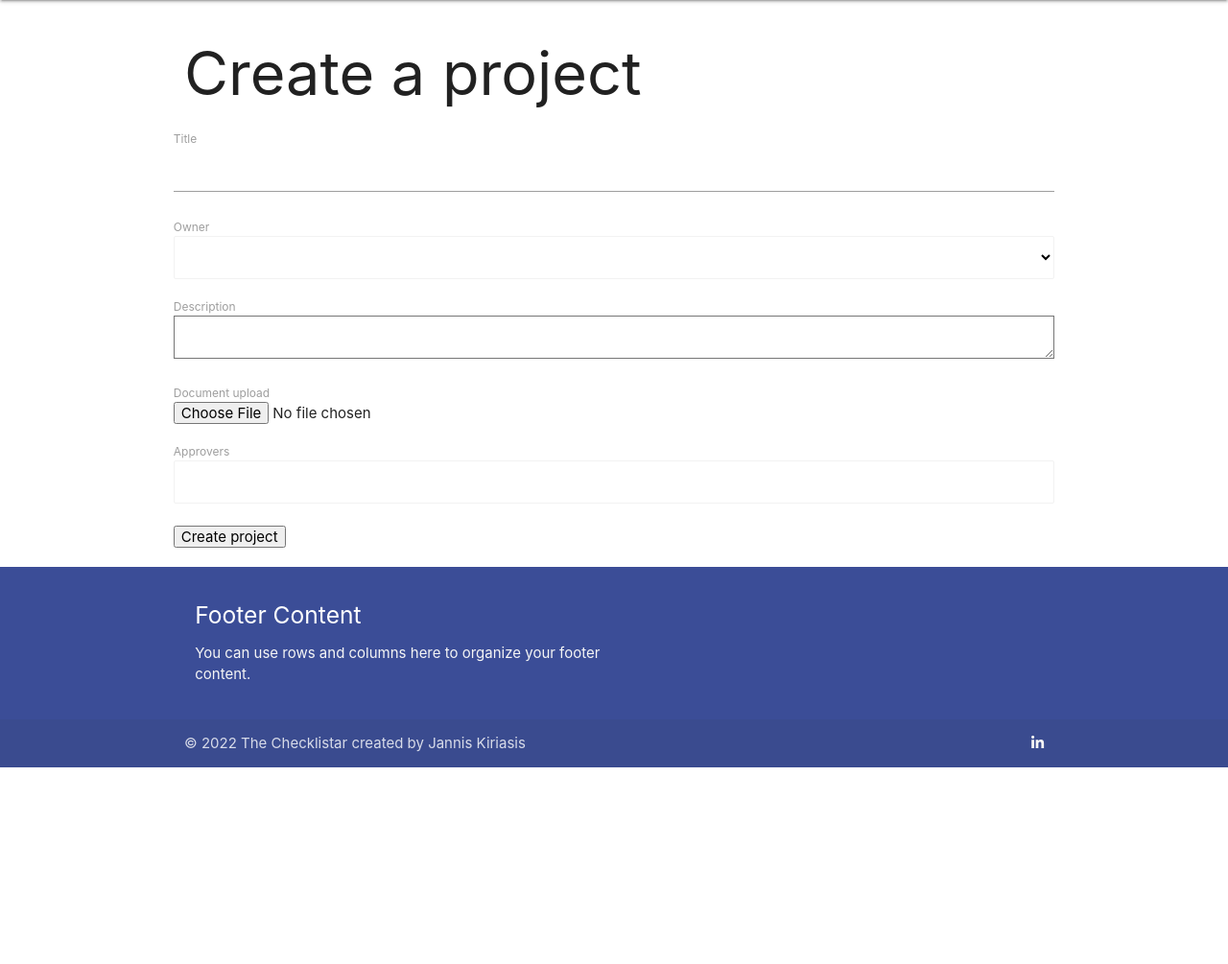
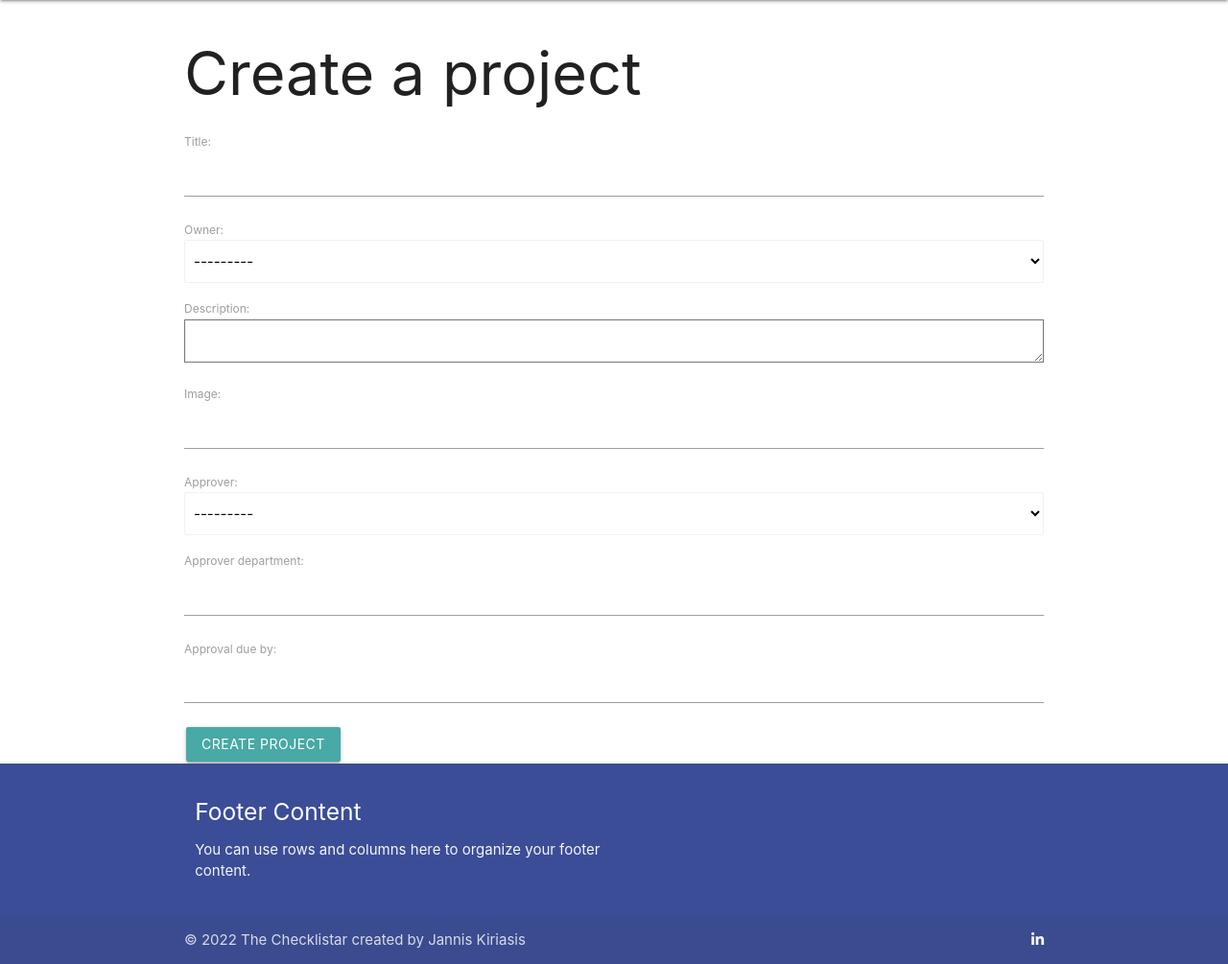
Before and after one commit to jannis-kiriasis/the-checklistar, a Django app: page /create-project in a window 1280 px wide. Shown: the part 64-1069 px from the top of the page at 96% size. Before the commit the page ends 864 px from the top, so only its background shows below. Run offline with Django 3.2, Linux system fonts and the light colour scheme; lists and menus that the app fills with data are empty; some libraries are stand-ins or nearby versions; some web fonts are replaced.

Commit message:
Save approvers when project is created

```diff
--- a/project_management/forms.py
+++ b/project_management/forms.py
@@ -2,34 +2,15 @@ from .models import Project, ProjectApproval, User, UserProfile
 from django import forms
 
 
+class ProjectForm(forms.ModelForm):
 
-# class ProjectForm(forms.ModelForm):
+    class Meta:
+        model = Project
+        fields = ['title', 'owner', 'description', 'document']
 
-#     title = forms.CharField(
-#         required=True,
-#     )
 
-#     owners = forms.ModelChoiceField(
-#         queryset=User.objects.all()
-#     )
+class ApproverForm(forms.ModelForm):
 
-#     # document = forms.FileField()
-
-#     description = forms.CharField(
-#         required=True,
-#         widget=forms.widgets.Textarea(
-#             attrs={
-#                 "placeholder": "Add your project description...",
-#                 "class": "textarea",
-#             }
-#         ),
-#         label="",
-#     )
-
-#     approvers = forms.ModelChoiceField(
-#         queryset=UserProfile.objects.all()
-#     )
-
-#     class Meta:
-#         model = Project
-#         fields = ['title', 'owner', 'description', 'document', 'approvers']
+    class Meta:
+        model = ProjectApproval
+        fields = ['approver', 'approver_department', 'approval_due_by']
--- a/project_management/views.py
+++ b/project_management/views.py
@@ -1,7 +1,7 @@
 from django.shortcuts import render, get_object_or_404, redirect
 from django.views import generic, View
 from .models import Project, ProjectApproval, UserProfile, User
-# from .forms import ProjectForm
+from .forms import ProjectForm, ApproverForm
 
 
 # ProjectList view for dashboard.html. Shows all the projects with related
@@ -48,35 +48,35 @@ class ProjectDetails(View):
             )
 
 
-def CreateProject(request):
-    users = User.objects.all()
-    userProfile = UserProfile.objects.all()
-    projectApprovers = ProjectApproval.objects.all()
+# def CreateProject(request):
+#     users = User.objects.all()
+#     userProfile = UserProfile.objects.all()
+#     projectApprovers = ProjectApproval.objects.all()
 
-    if request.method == "POST":
-        title = request.POST.get("title")
-        owner = request.POST.get("owner")
-        description = request.POST.get("description")
-        document = request.POST.get("document")
-        approvers = request.POST.get("approvers")
-        Project.objects.create(
-            title=title,
-            owner=User,
-            description=description,
-            document=document,
-            )
+#     if request.method == "POST":
+#         title = request.POST.get("title")
+#         owner = request.POST.get("owner")
+#         description = request.POST.get("description")
+#         document = request.POST.get("document")
+#         approvers = request.POST.get("approvers")
+#         Project.objects.create(
+#             title=title,
+#             owner=User,
+#             description=description,
+#             document=document,
+#             )
 
-        ProjectApproval.objects.create(
-            project=request.title,
-            approver=approvers
-        )
-        return redirect('dashboard')
+#         ProjectApproval.objects.create(
+#             project=request.title,
+#             approver=approvers
+#         )
+#         return redirect('dashboard')
 
-    context = {
-        'users': users
-    }
+#     context = {
+#         'users': users
+#     }
 
-    return render(request, 'create-project.html', context)
+#     return render(request, 'create-project.html', context)
 
 # def CreateProject(request):
 #     form = ProjectForm()
@@ -88,6 +88,27 @@ def CreateProject(request):
 #         else:
 #             print('form invalid')
 #     context = {
-#         'form': form
+#         'form': form,
 #     }
 #     return render(request, 'create-project.html', context)
+
+def CreateProject(request):
+    form = ProjectForm()
+    approver_form = ApproverForm()
+    if request.method == "POST":
+        form = ProjectForm(request.POST)
+        approver_form = ApproverForm(request.POST)
+        if form.is_valid():
+            project = form.save()
+            if approver_form.is_valid():
+                approver = approver_form.save(commit=False)
+                approver.project = project
+                approver.save()
+            return redirect('dashboard')
+        else:
+            print('form invalid')
+    context = {
+        'form': form,
+        'approver_form': approver_form
+    }
+    return render(request, 'create-project.html', context)
--- a/static/css/style.css
+++ b/static/css/style.css
@@ -76,9 +76,3 @@ select {
 .margin-approvers {
     margin: 12px;
 }
-
-/* Create project */
-
-label {
-    display: block;
-}
--- a/static/js/script.js
+++ b/static/js/script.js
@@ -1,6 +1,4 @@
-var survey_options = document.getElementById('survey_options');
-var add_more_fields = document.getElementById('add_more_fields');
-var remove_fields = document.getElementById('remove_fields');
+const add = document.getElementById("addApprover");
 
 document.addEventListener("DOMContentLoaded", function() {
     // sidenav initialization
@@ -8,21 +6,14 @@ document.addEventListener("DOMContentLoaded", function() {
     M.Sidenav.init(sidenav);
 })
 
+add.addEventListener("click", function() {
+    // First create a DIV element.
+	var txtNewInputBox = document.createElement('div');
 
+    // Then add the content (a new input box) of the element.
+    txtNewInputBox.setAttribute('class', 'row')
+	txtNewInputBox.innerHTML = '<div class="col s6">{{ approver_form.as_p }}</div>';
 
-add_more_fields.onclick = function(){
-  var newField = document.createElement('input');
-  newField.setAttribute('type','text');
-  newField.setAttribute('name','survey_options[]');
-  newField.setAttribute('class','survey_options');
-  newField.setAttribute('siz',50);
-  newField.setAttribute('placeholder','Another Field');
-  survey_options.appendChild(newField);
-}
-
-remove_fields.onclick = function(){
-  var input_tags = survey_options.getElementsByTagName('input');
-  if(input_tags.length > 2) {
-    survey_options.removeChild(input_tags[(input_tags.length) - 1]);
-  }
-}
+    // Finally put it where it is supposed to appear.
+	document.getElementById("newElement").appendChild(txtNewInputBox);
+});
--- a/templates/account/signup.html
+++ b/templates/account/signup.html
@@ -14,6 +14,7 @@
   <form class="signup" id="signup_form" method="post" action="{% url 'account_signup' %}">
     {% csrf_token %}
     {{ form.as_p }}
+
     {% if redirect_field_value %}
     <input type="hidden" name="{{ redirect_field_name }}" value="{{ redirect_field_value }}" />
     {% endif %}
--- a/templates/create-project.html
+++ b/templates/create-project.html
@@ -4,80 +4,13 @@
 
 <div class="container">
   <h1>Create a project</h1>
-  <form enctype="multipart/form-data" class="col s12" method="POST">
+
+  <form enctype="multipart/form-data" method="POST">
     {% csrf_token %}
-    <div class="row">
-      <label for="title">Title</label>
-      <input name="title" id="title" type="text">
-      </select>
-    </div>
-    <div class="row">
-      <label for="owner">Owner</label>
-      <select name="owner" id="owner">
-        {% for owner in users %}
-        <option value="{{ owner.username }}">{{ owner.username }}</option>
-        {% endfor %}
-      </select>
-    </div>
-    <div class="row">
-      <label for="description">Description</label>
-
-      <textarea id="description" name="description" rows="4" cols="50">
-      </textarea>
-    </div>
-    <div class="row">
-      <label for="document">Document upload</label>
-      <input id="document" name="document" type="file">
-    </div>
-    <div class="row">
-      <label for="approvers">Approvers</label>
-      <select name="approvers" id="approvers" multiple>
-        {% for approver in users %}
-        <option value="{{ approver.username }}">{{ approver.username }}</option>
-        {% endfor %}
-      </select>
-    </div>
-    <div class="row">
-      <button type="submit">Create project</button>
-    </div>
+    {{ form.as_p }}
+    {{ approver_form.as_p }}
+    <button class="btn" type="submit">Create project</button>
   </form>
 </div>
 
 {%endblock%}
-
-<!-- <form enctype="multipart/form-data" class="col s12" method="POST">
-    {% csrf_token %}
-    <div class="row">
-      <label for="">Project title</label>
-      {{ form.title }}
-    </div>
-    <div class="row">
-      <label for="">Project owner</label>
-      {{ form.owner }}
-    </div>
-    <div class="row">
-      <label for="">Project description</label>
-      {{ form.description }}
-    </div>
-    <div class="row">
-      <label for="">Project document</label>
-      {{ form.document }}
-    </div>
-    <div class="row">
-      <label for="">Project approvers</label>
-      {{ form.approvers }}
-    </div>
-    <div class="row">
-      <button class="btn" type="submit">Create project</button>
-    </div>
-  </form> -->
-
-<!-- <div class="container">
-    <h1>Create a project</h1>
-
-    <form enctype="multipart/form-data" method="POST">
-      {% csrf_token %}
-      {{ form.as_p }}
-      <button type="submit">Create project</button>
-    </form>
-  </div> -->
```
Also changed, not shown: templates/create-project copy.html (added, +92 -0 lines), project_management/migrations/0010_project_approvers.py (added), project_management/migrations/0011_remove_project_approvers.py (added).
